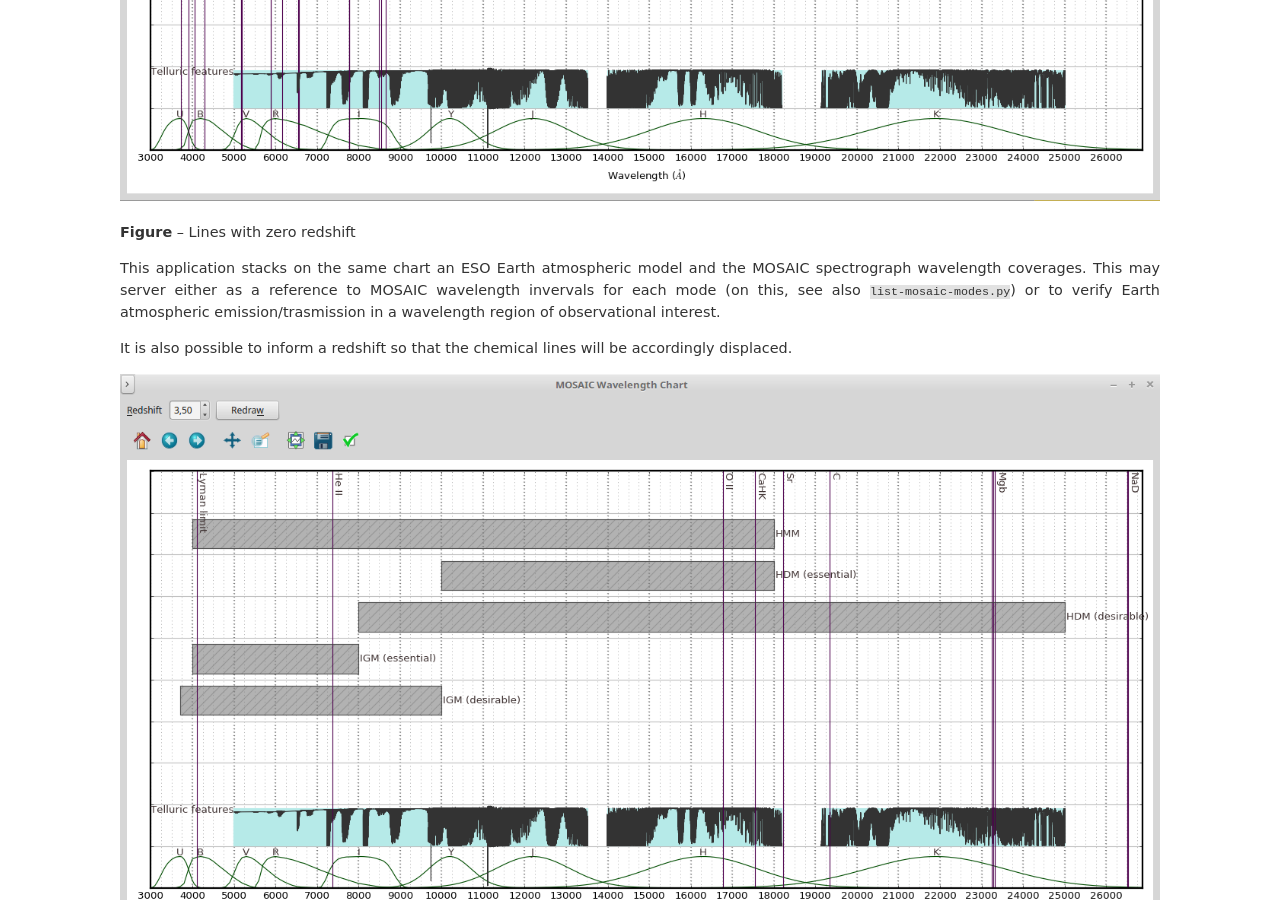
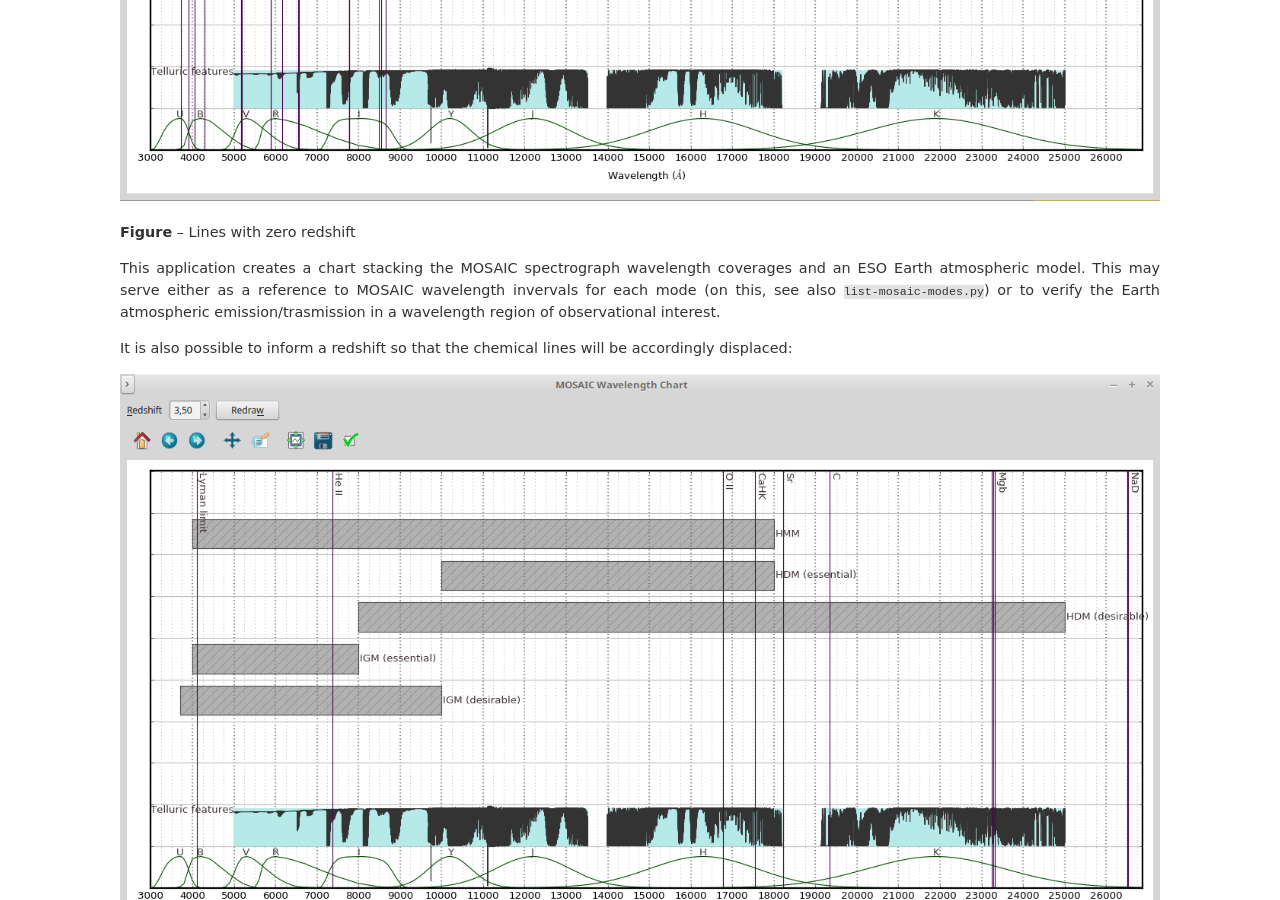
Before and after one commit to trevisanj/f311, a Sphinx documentation site: the page built from docs/source/aosss.rst, in a window 1280 px wide and 900 px high, scrolled down 1189 px. Built offline with Sphinx 7.4.7, drawn with Linux system fonts in a browser that asks for light colours; pages that are not in the unit, such as notebooks, are missing from menus; some of the changed text lies outside the part shown.

Commit message:
doc aosss

```diff
--- a/docs/source/aosss.rst
+++ b/docs/source/aosss.rst
@@ -51,21 +51,20 @@
 
 **Figure** -- Lines with zero redshift
 
-This application stacks on the same chart an ESO Earth atmospheric model and the MOSAIC spectrograph
-wavelength coverages. This may server either as a reference to MOSAIC wavelength invervals for each
-mode (on this, see also ``list-mosaic-modes.py``) or to verify Earth atmospheric emission/trasmission
+This application creates a chart stacking the MOSAIC spectrograph wavelength coverages and
+an ESO Earth atmospheric model. This may serve either as a reference to MOSAIC wavelength invervals for each
+mode (on this, see also ``list-mosaic-modes.py``) or to verify the Earth atmospheric emission/trasmission
 in a wavelength region of observational interest.
 
-It is also possible to inform a redshift so that the chemical lines will be accordingly displaced.
-
+It is also possible to inform a redshift so that the chemical lines will be accordingly displaced:
 
 |image2|
 
 **Figure** -- ``z=3.5``
 
-
 .. |image1| image:: img/chart-z-0.png
 .. |image2| image:: img/chart-z-35.png
+
 
 
 Download simulation results
@@ -156,7 +155,7 @@
 
 |image0|
 
-** Figure** -- Reports index
+**Figure** -- Reports index
 
 .. |image0| image:: img/index-html.png
 
```
Also changed, not shown: other parts of docs/source/aosss.rst (+9 -8 lines), 6 other files.
